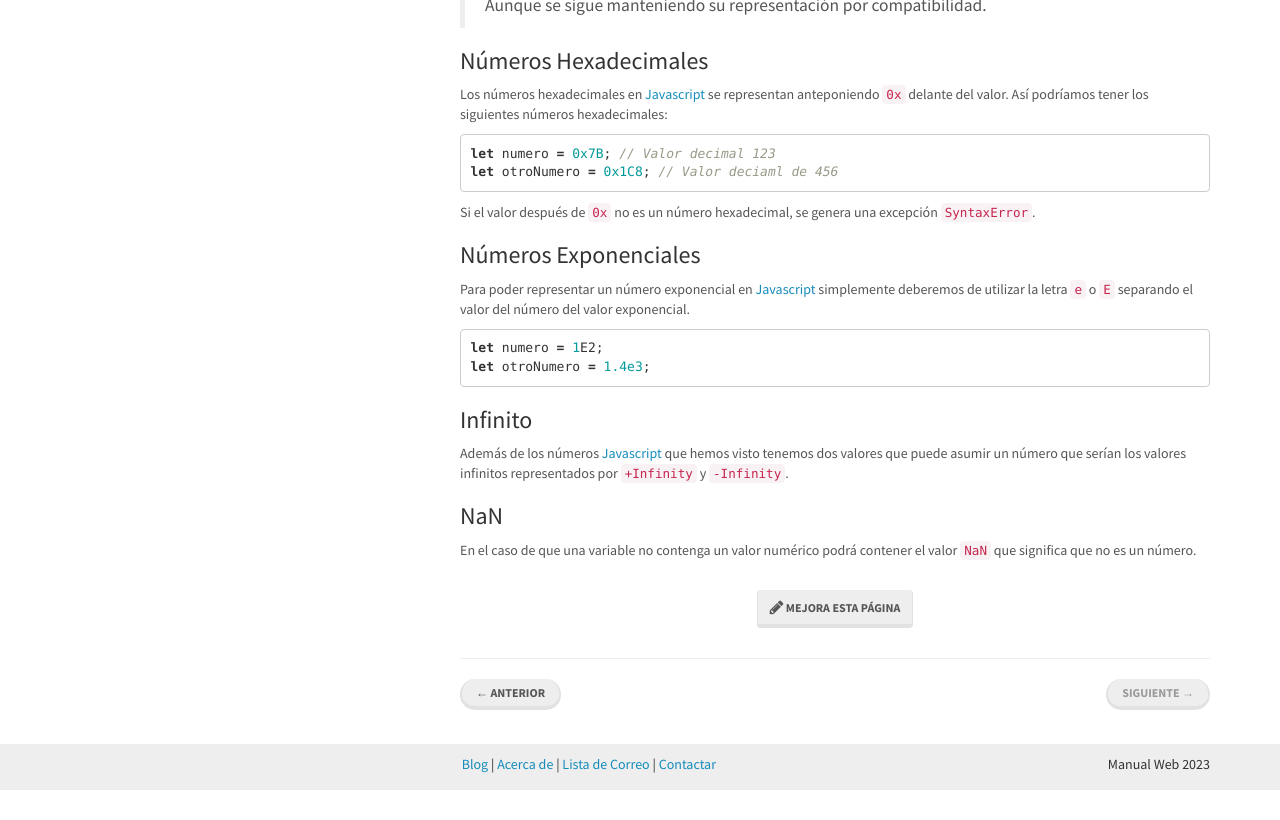
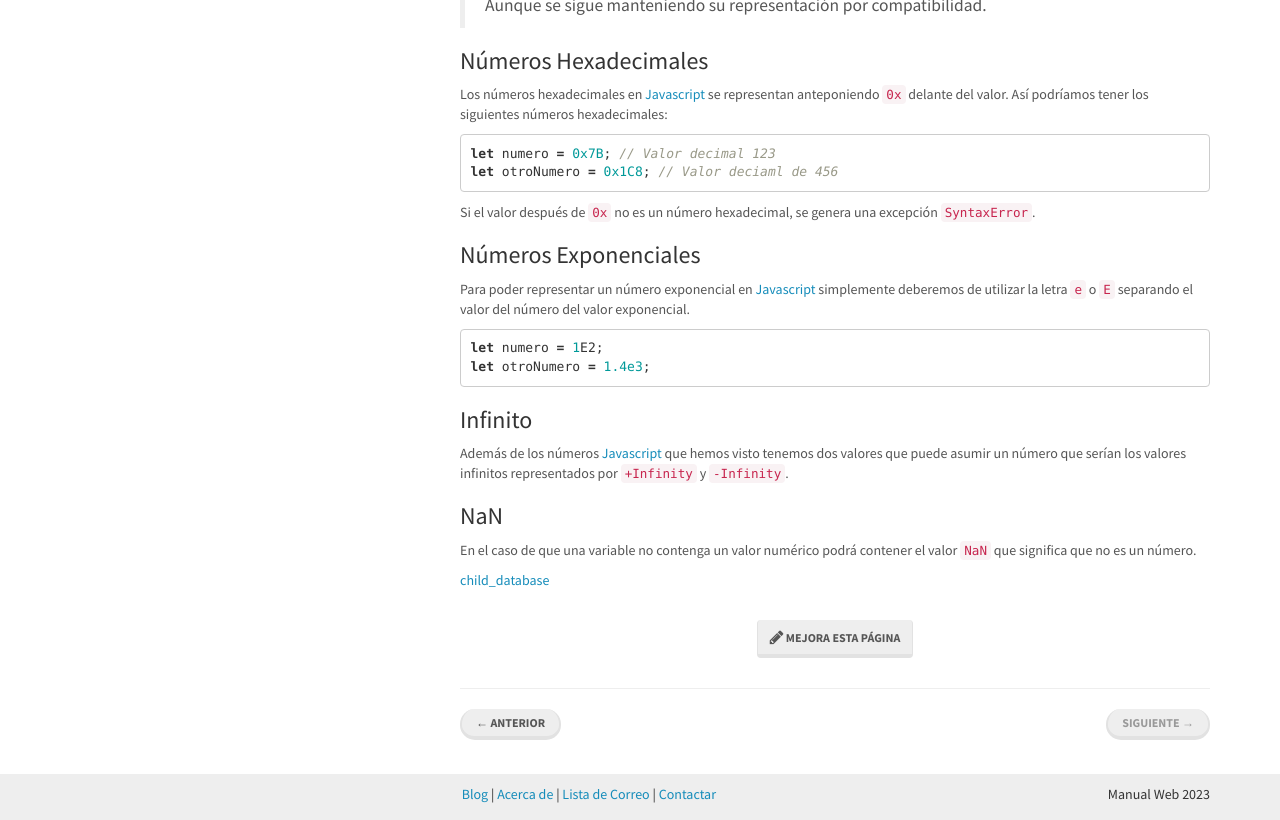
Before and after one commit to manualweb/manualweb, a Jekyll site: the page built from _javascript/numeros-javascript.md, in a window 1280 px wide and 900 px high, scrolled down 798 px, cut to the strip 80-900 px from the top of the window. Built offline with Jekyll 4.4.1, drawn with Linux system fonts in a browser that asks for light colours; nearby versions of some CDN libraries; comment, search, counter and statistics services are not loaded; before the commit the page ends 1668 px from its top, so only the background shows below that.

Commit message:
Nuevos Elementos

```diff
--- a/_javascript/numeros-javascript.md
+++ b/_javascript/numeros-javascript.md
@@ -97,3 +97,6 @@ Además de los números [Javascript](https://www.manualweb.net/javascript/) que
 
 
 En el caso de que una variable no contenga un valor numérico podrá contener el valor `NaN` que significa que no es un número.
+
+
+[child_database](d15f9ca2-e7ae-44d6-9355-c8a2f3c343f1)
```
